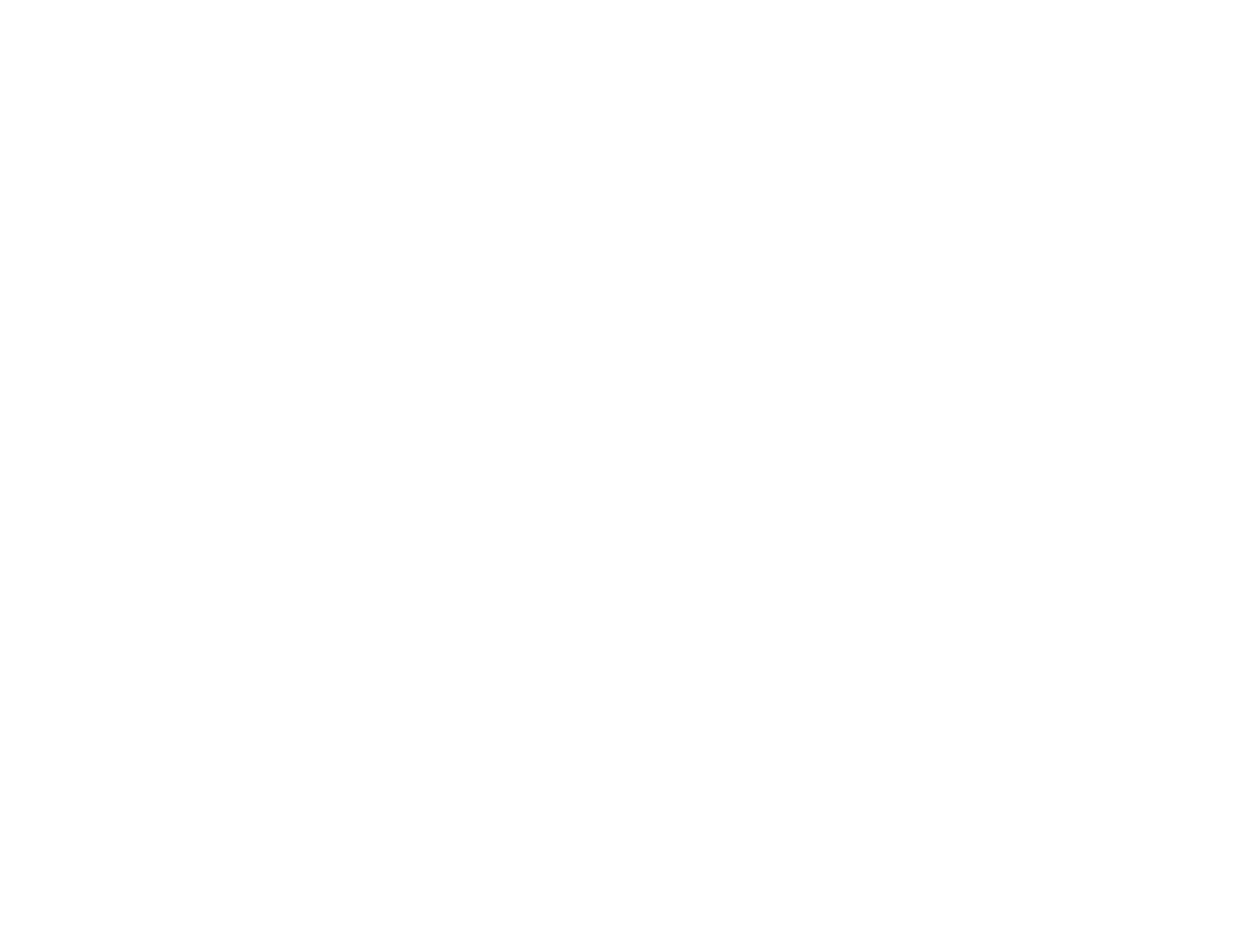
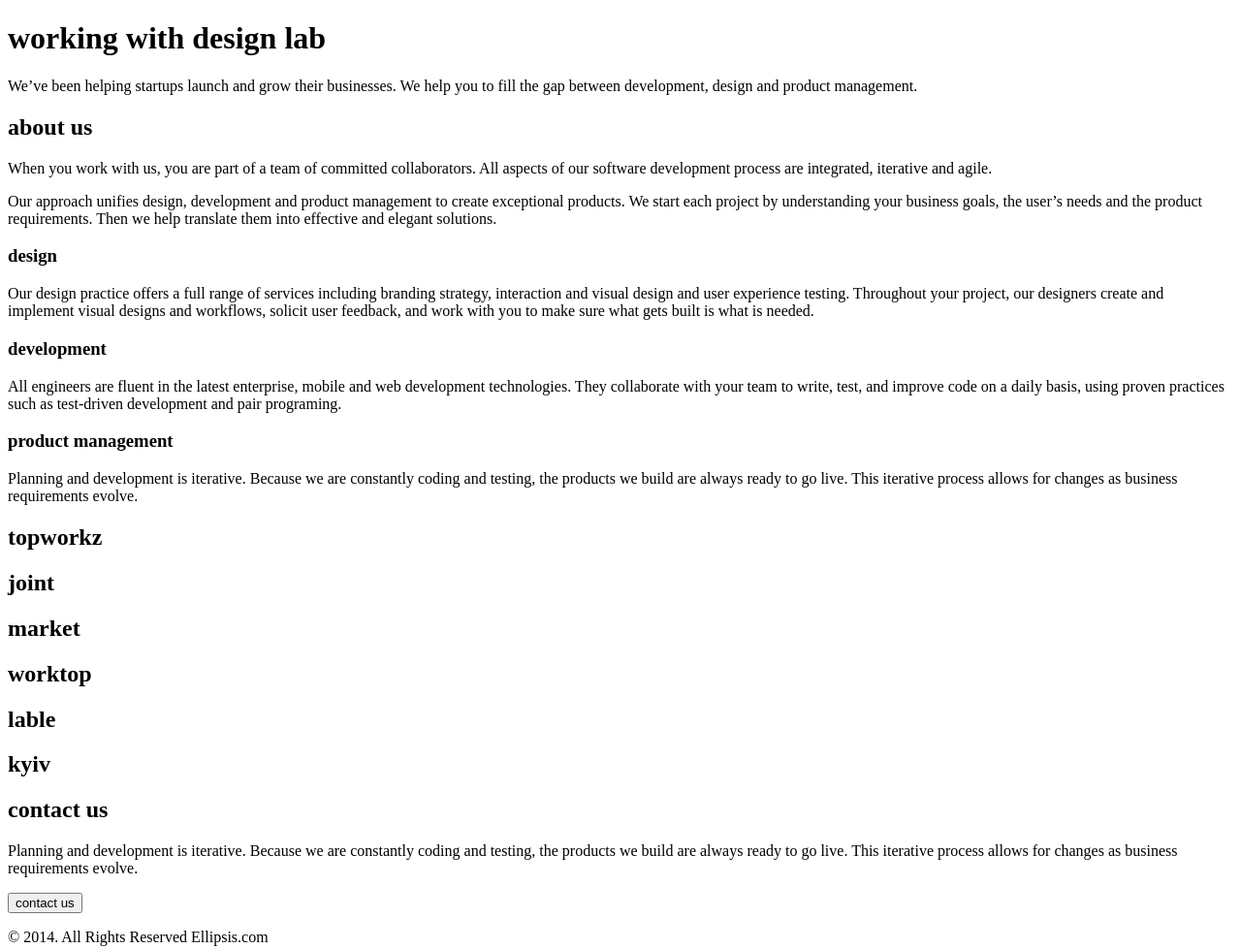
Before and after one commit to Debyri/designLab, a plain HTML site: page index.html in a window 1280 px wide. Shown: the whole page at 97% size. Before the commit the page ends 800 px from the top, so only its background shows below. Drawn offline with Linux system fonts and the light colour scheme.

Commit message:
added html skelleton

```diff
--- a/index.html
+++ b/index.html
@@ -9,6 +9,101 @@
 </head>
 
 <body>
+    <div class="working-wrapper">
+        <div class="logo"></div>
+        <header class="working-header">
+            <h1 class="working-header__heading">working with design lab</h1>
+            <p class="working-header__caption">
+                We’ve been helping startups launch and grow their businesses. We help you to fill the
+                gap between development, design and product management.
+            </p>
+        </header>
+        <div class="scroll"></div>
+    </div>
+    <div class="about__wrapper">
+        <section class="about">
+            <h2 class="about__header">about us</h2>
+            <p class="about-text">
+                When you work with us, you are part of a team of committed collaborators.
+                All aspects of our software development process are integrated, iterative and agile.
+            </p>
+            <p class="about-text">
+                Our approach unifies design, development and
+                product management to create exceptional products.
+                We start each project by understanding your business goals,
+                the user’s needs and the product requirements.
+                Then we help translate them into effective and elegant solutions.
+            </p>
+        </section>
+
+    </div>
+    <div class="what-wrapper">
+        <section class="what">
+            <card class="what-card">
+                <div class="what-card__logo"></div>
+                <h3 class="what-card__header">design</h3>
+                <p class="what-card__text">
+                    Our design practice offers a full range of services including branding
+                    strategy,
+                    interaction and visual design and user experience testing.
+                    Throughout your project, our designers create and implement visual designs and workflows, solicit
+                    user feedback, and work with you to make sure what gets built is what is needed.
+                </p>
+            </card>
+            <card class="what-card">
+                <div class="what-card__logo"></div>
+                <h3 class="what-card__header">development</h3>
+                <p class="what-card__text">
+                    All engineers are fluent in the latest enterprise, mobile and web development
+                    technologies.
+                    They collaborate with your team to write, test, and improve code on a daily basis, using proven
+                    practices such as test-driven development and pair programing.
+                </p>
+            </card>
+            <card class="what-card">
+                <div class="what-card__logo"></div>
+                <h3 class="what-card__header">product management</h3>
+                <p class="what-card__text">
+                    Planning and development is iterative. Because we are constantly coding and
+                    testing, the products we build are always ready to go live. This iterative process allows for
+                    changes as business requirements evolve.
+                </p>
+            </card>
+        </section>
+    </div>
+    <div class="grid">
+        <div class="grid-item">
+            <h2 class="grid-item__header">topworkz</h2>
+        </div>
+        <div class="grid-item">
+            <h2 class="grid-item__header">joint</h2>
+        </div>
+        <div class="grid-item">
+            <h2 class="grid-item__header">market</h2>
+        </div>
+        <div class="grid-item">
+            <h2 class="grid-item__header">worktop</h2>
+        </div>
+        <div class="grid-item">
+            <h2 class="grid-item__header">lable</h2>
+        </div>
+        <div class="grid-item">
+            <h2 class="grid-item__header">kyiv</h2>
+        </div>
+    </div>
+    <div class="contact-wrapper">
+        <h2 class="contact__header">contact us</h2>
+        <p class="contact__text">
+            Planning and development is iterative. Because we are constantly coding and testing, the products we build are
+            always ready to go live. This iterative process allows for changes as business requirements evolve.
+        </p>
+        <button class="contact__btn">contact us</button>
+    </div>
+    <div class="copyright-wrapper">
+        <p class="copyright">
+            <span class="logo"></span> &copy; 2014. All Rights Reserved Ellipsis.com
+        </p>
+    </div>
 </body>
 
 </html>
```
